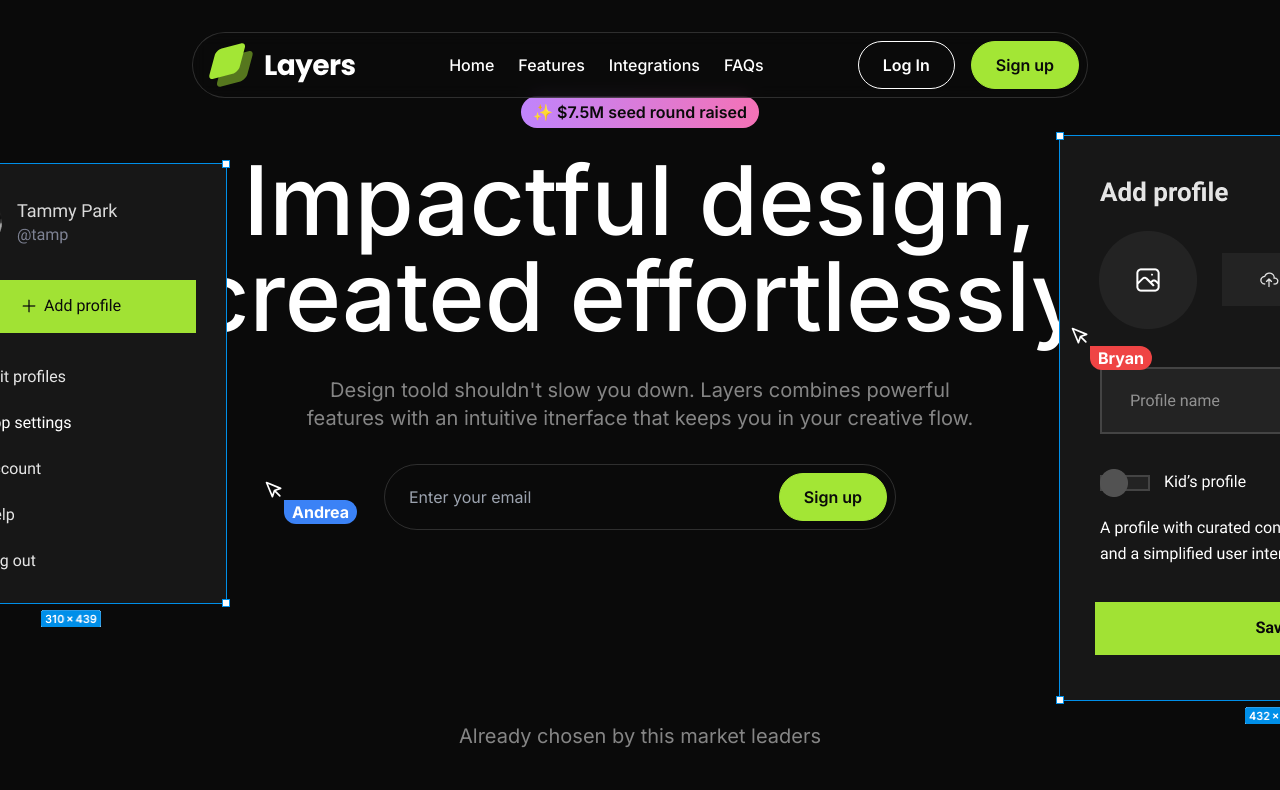
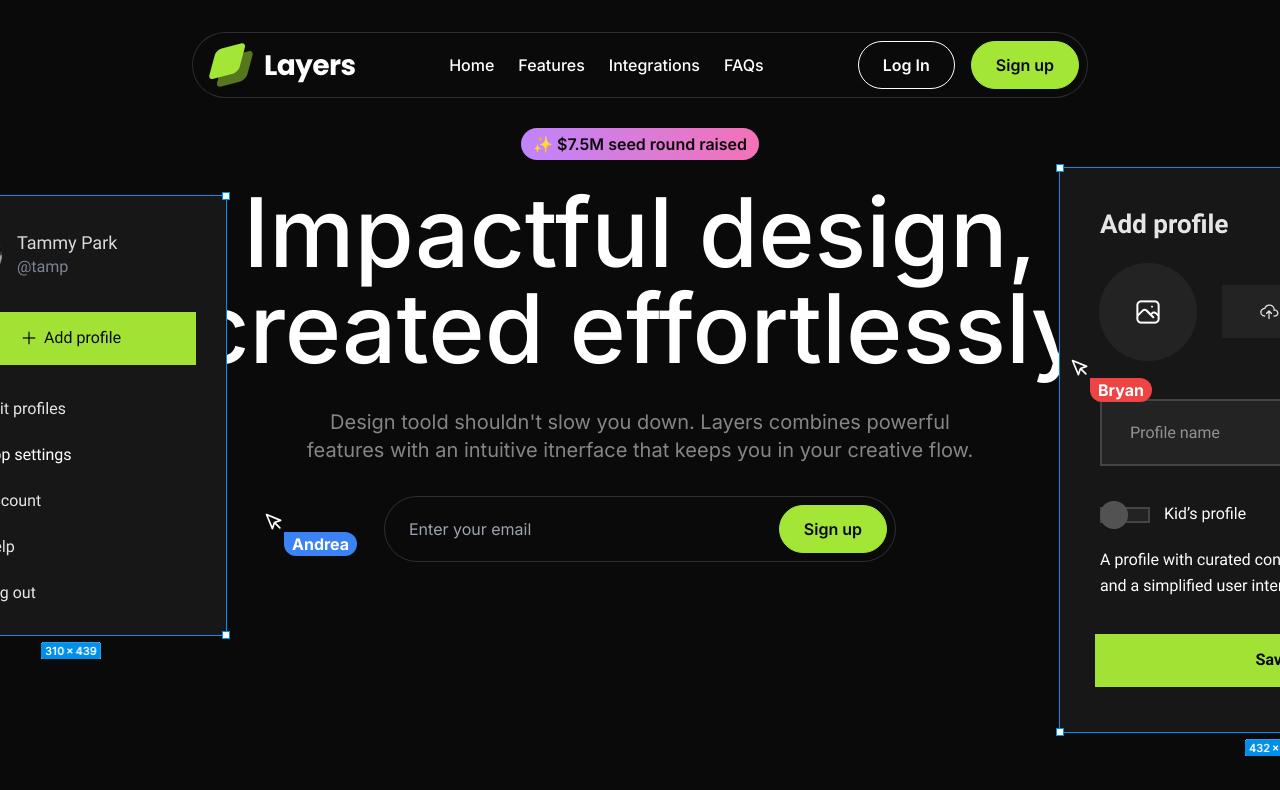
Before and after one commit to gajdovska/nextjs-landingpage, a Next.js app in the folder nextjs-lading-page/: page / in a window 1280 px wide. Shown: the top 790 px of the page. Built offline with nearby package versions, Linux system fonts and the light colour scheme.

Commit message:
Fix failing build, removed unused imports and vars

```diff
--- a/nextjs-lading-page/src/components/Button.tsx
+++ b/nextjs-lading-page/src/components/Button.tsx
@@ -1,4 +1,4 @@
-import React, { ButtonHTMLAttributes, HTMLAttributes } from "react";
+import React, { ButtonHTMLAttributes } from "react";
 import { cva } from "class-variance-authority";
 
 const classes = cva("border h-12 rounded-full px-6 font-semibold", {
--- a/nextjs-lading-page/src/components/Tag.tsx
+++ b/nextjs-lading-page/src/components/Tag.tsx
@@ -4,9 +4,7 @@ const Tag = (props: HTMLAttributes<HTMLDivElement>) => {
     const { className, children, ...otherProps } = props;
     return (
         <div
-            className={twMerge(
-                "inline-flex border border-lime-400 gap-2 rounded-full px-3 py-1 uppercase items-center mb-10"
-            )}
+            className="inline-flex border border-lime-400 gap-2 rounded-full px-3 py-1 uppercase items-center mb-10"
             {...otherProps}
         >
             <span className="text-lime-400">&#10038;</span>
--- a/nextjs-lading-page/src/sections/Footer.tsx
+++ b/nextjs-lading-page/src/sections/Footer.tsx
@@ -18,6 +18,7 @@ export default function Footer() {
                     <div className="flex gap-4 ">
                         {footerLinks.map((link) => (
                             <a
+                                key={link.href}
                                 href={link.href}
                                 className="text-white/50 text-sm md:text-base"
                             >
--- a/nextjs-lading-page/src/sections/Hero.tsx
+++ b/nextjs-lading-page/src/sections/Hero.tsx
@@ -48,7 +48,7 @@ export default function Hero() {
 
     return (
         <section
-            className="py-24 overflow-x-clip"
+            className="py-24 overflow-x-clip lg:py-32"
             style={{ cursor: `url(${cursorYouImage.src}), auto` }}
         >
             <div className="container relative">
--- a/nextjs-lading-page/src/sections/Integrations.tsx
+++ b/nextjs-lading-page/src/sections/Integrations.tsx
@@ -5,8 +5,8 @@ import relumeLogo from "@/assets/images/relume-logo.svg";
 import slackLogo from "@/assets/images/slack-logo.svg";
 import framerLogo from "@/assets/images/framer-logo.svg";
 import githubLogo from "@/assets/images/github-logo.svg";
-import Image from "next/image";
 import IntegrationColumn from "@/components/IntegrationColumn";
+import { StaticImport } from "next/dist/shared/lib/get-img-props";
 
 const integrations = [
     {
@@ -43,7 +43,7 @@ const integrations = [
 
 export type IntegrationsType = {
     name: string;
-    icon?: any;
+    icon: string | StaticImport;
     description: string;
 };
 
--- a/nextjs-lading-page/src/sections/LogoTicker.tsx
+++ b/nextjs-lading-page/src/sections/LogoTicker.tsx
@@ -9,7 +9,7 @@ import celestialLogo from "@/assets/images/celestial.svg";
 import twiceLogo from "@/assets/images/twice.svg";
 import Image from "next/image";
 import React from "react";
-import { motion, useAnimate } from "framer-motion";
+import { motion } from "framer-motion";
 
 const logos = [
     { name: "Quantum", image: quantumLogo },
@@ -40,7 +40,7 @@ export default function LogoTicker() {
                         className="flex flex-none flex-row gap-24 pr-24"
                     >
                         {Array.from({ length: 2 }).map((_, i) => (
-                            <React.Fragment>
+                            <React.Fragment key={i}>
                                 {logos.map((logo) => (
                                     <Image
                                         src={logo.image}
```
